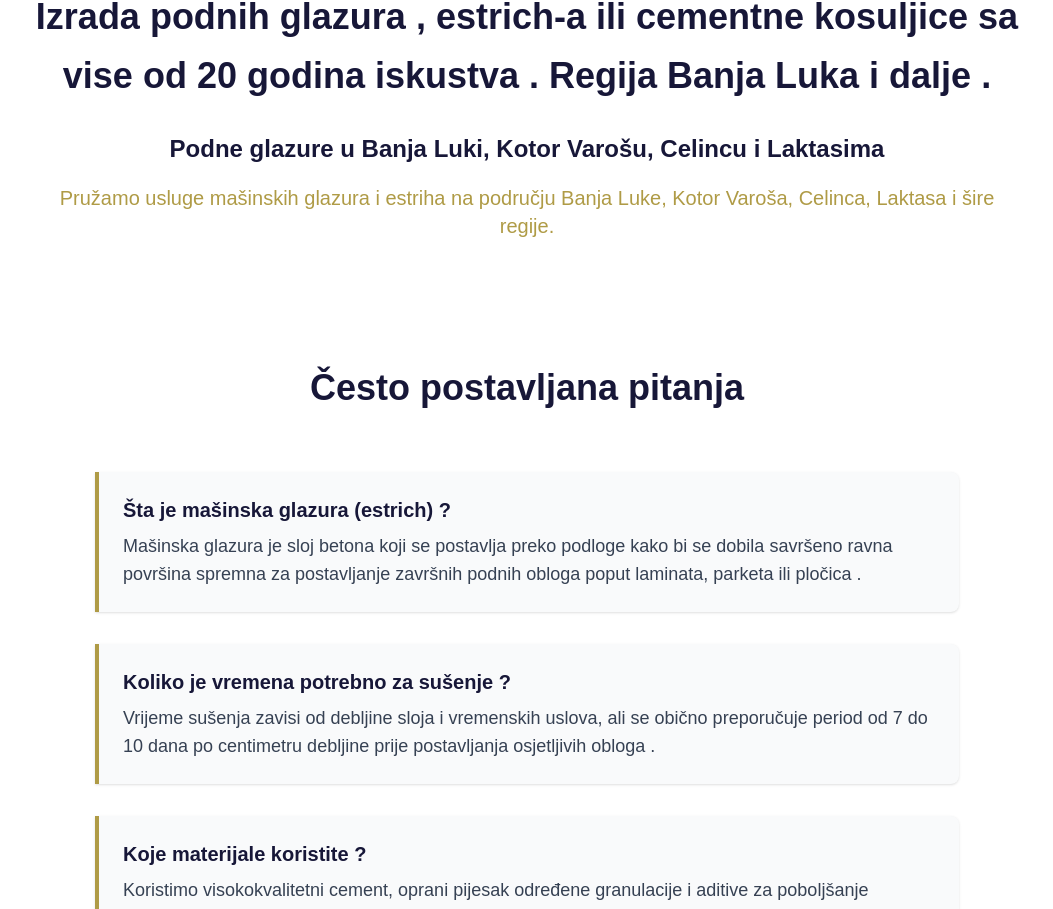
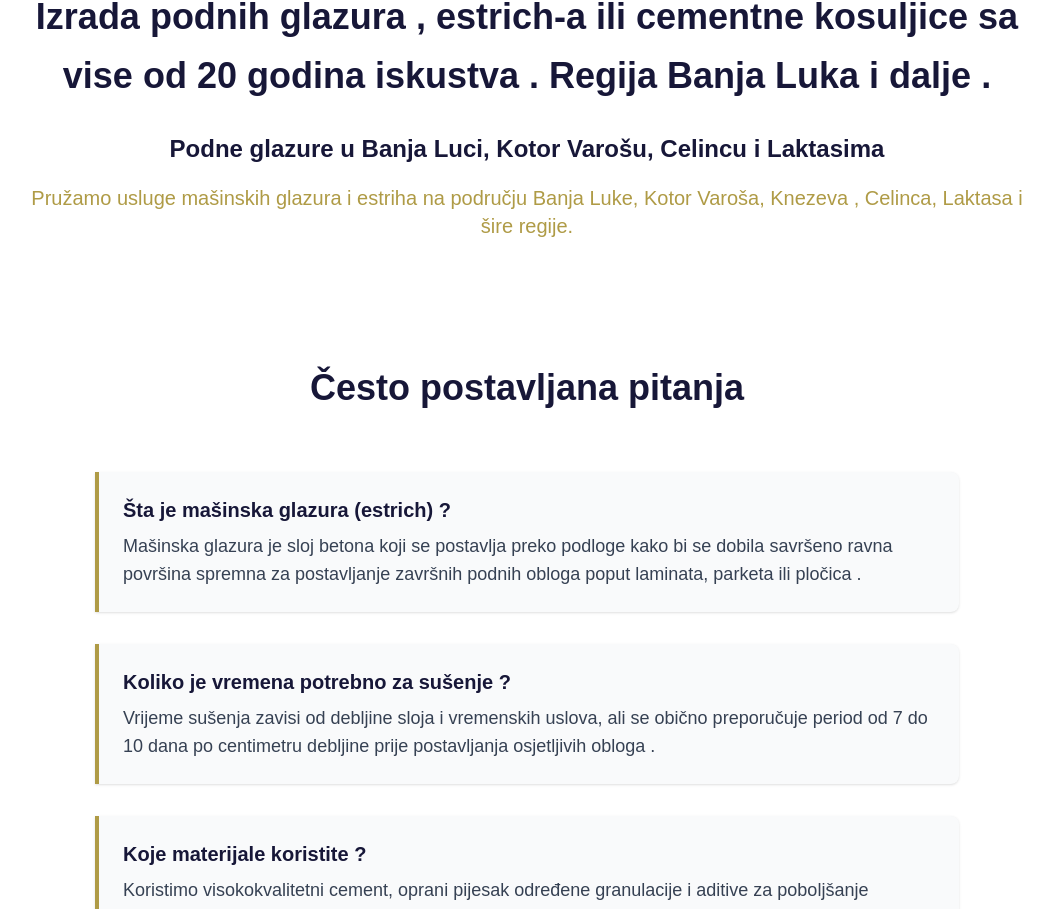
Before and after one commit to TepicDamjan/glazureCubak, a Next.js app: page / in a window 1280 px wide. Shown: the part 858-1767 px from the top of the page, without its empty margins (113-1166 px from the left). Built offline with nearby package versions, Linux system fonts and the light colour scheme.

Commit message:
v1.6.1 Bug fixs

```diff
--- a/src/app/page.tsx
+++ b/src/app/page.tsx
@@ -67,10 +67,10 @@ export default function Page(){
                         Izrada podnih glazura , estrich-a ili cementne kosuljice sa vise od 20 godina iskustva . Regija Banja Luka i dalje .
                     </h2>
                     <h3 className='text-spaceIndigo text-xl md:text-2xl text-center leading-relaxed font-semibold mt-6'>
-                        Podne glazure u Banja Luki, Kotor Varošu, Celincu i Laktasima
+                        Podne glazure u Banja Luci, Kotor Varošu, Celincu i Laktasima
                     </h3>
                     <p className='text-bronze text-lg md:text-xl text-center mt-4'>
-                        Pružamo usluge mašinskih glazura i estriha na području Banja Luke, Kotor Varoša, Celinca, Laktasa i šire regije.
+                        Pružamo usluge mašinskih glazura i estriha na području Banja Luke, Kotor Varoša, Knezeva , Celinca, Laktasa i šire regije.
                     </p>
                 </div>
 
```
